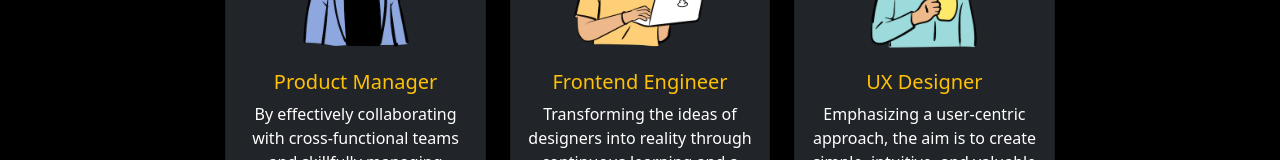
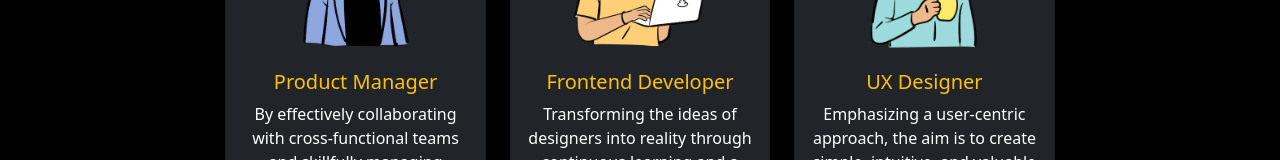
Before and after one commit to hakuya8zai/MyPortfolio, a Vue app: page /MyPortfolio/Resume in a window 1280 px wide. Shown: the part 350-510 px from the top of the page. Built offline with nearby package versions, Linux system fonts and the light colour scheme.

Commit message:
Update Resume

```diff
--- a/src/views/Resume.vue
+++ b/src/views/Resume.vue
@@ -7,7 +7,7 @@
                 </div>
                 <div class="resume-card row row-cols-1 row-cols-lg-2 row-cols-lg-3 justify-content-center">
                     <div class="col pdm-card">
-                        <a href="https://firebasestorage.googleapis.com/v0/b/frankportfolio-e3ae3.appspot.com/o/Resume%2F20230623_PDM_ChineseResume.pdf?alt=media&token=2daa7491-53e8-42a9-bc09-bcb1bb685b4a" target="_blank" class="nlink-style" @mouseover="PmHover=true" @mouseout="PmHover=false">
+                        <a href="https://firebasestorage.googleapis.com/v0/b/frankportfolio-e3ae3.appspot.com/o/Resume%2F20230626_PDM_ChinesResume.pdf.pdf?alt=media&token=fac55a29-7330-4c51-a21b-904f5d308764" target="_blank" class="nlink-style" @mouseover="PmHover=true" @mouseout="PmHover=false">
                             <div class="card mt-3 mb-5 bg-dark text-bg-dark">
                                 <img v-show="!PmHover" src="../assets/Resume/PM_Before.png" class="card-img-top img-fluid px-5 pt-4" alt="...">
                                 <img v-show="PmHover"  src="../assets/Resume/PM_After.png" class="card-img-top img-fluid px-5 pt-4" alt="...">
@@ -19,19 +19,19 @@
                         </a>
                     </div>
                     <div class="col fe-card">
-                        <a href="https://firebasestorage.googleapis.com/v0/b/frankportfolio-e3ae3.appspot.com/o/Resume%2F20230623_FED_ChineseResume.pdf?alt=media&token=e0dbc126-c6bb-44a9-a19f-27de6c84c113" target="_blank" class="nlink-style" @mouseover="FeHover=true" @mouseleave="FeHover=false">
+                        <a href="https://firebasestorage.googleapis.com/v0/b/frankportfolio-e3ae3.appspot.com/o/Resume%2F20230626_FED_ChinesResume.pdf?alt=media&token=b691d045-b259-486e-9571-2be3f8865ba3" target="_blank" class="nlink-style" @mouseover="FeHover=true" @mouseleave="FeHover=false">
                             <div class="card mt-3 mb-5 bg-dark text-bg-dark">
                                 <img v-show="!FeHover" src="../assets/Resume/FE_Before.png" class="card-img-top img-fluid px-5 pt-4" alt="...">
                                 <img v-show="FeHover"  src="../assets/Resume/FE_After.png" class="card-img-top img-fluid px-5 pt-4" alt="...">
                                 <div class="card-body">
-                                    <h5 class="card-title text-warning">Frontend Engineer</h5>
+                                    <h5 class="card-title text-warning">Frontend Developer</h5>
                                     <p class="card-text">Transforming the ideas of designers into reality through continuous learning and a pursuit of excellence, ultimately providing users with high-quality web experiences.</p>
                                 </div>
                             </div>
                         </a>
                     </div>
                     <div class="col ux-card">
-                        <a href="https://firebasestorage.googleapis.com/v0/b/frankportfolio-e3ae3.appspot.com/o/Resume%2F20230623_UXD_ChineseResume.pdf?alt=media&token=686f3b82-8bd1-4869-a094-ea22ccdf948f" target="_blank" class="nlink-style" @mouseover="UxHover=true" @mouseleave="UxHover=false">
+                        <a href="https://firebasestorage.googleapis.com/v0/b/frankportfolio-e3ae3.appspot.com/o/Resume%2F20230626_UXD_ChinesResume.pdf.pdf?alt=media&token=fe98f9dd-28a5-4edd-8316-664c8aa7c2b0" target="_blank" class="nlink-style" @mouseover="UxHover=true" @mouseleave="UxHover=false">
                             <div class="card mt-3 mb-5 bg-dark text-bg-dark">
                                 <img v-show="!UxHover" src="../assets/Resume/UX_Before.png" class="card-img-top img-fluid px-5 pt-4" alt="...">
                                 <img v-show="UxHover"  src="../assets/Resume/UX_After.png" class="card-img-top img-fluid px-5 pt-4" alt="...">
```
